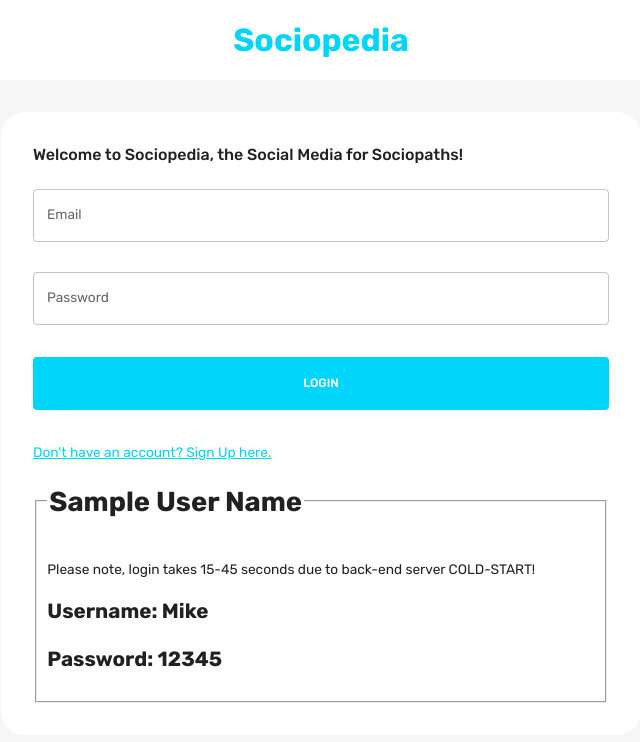
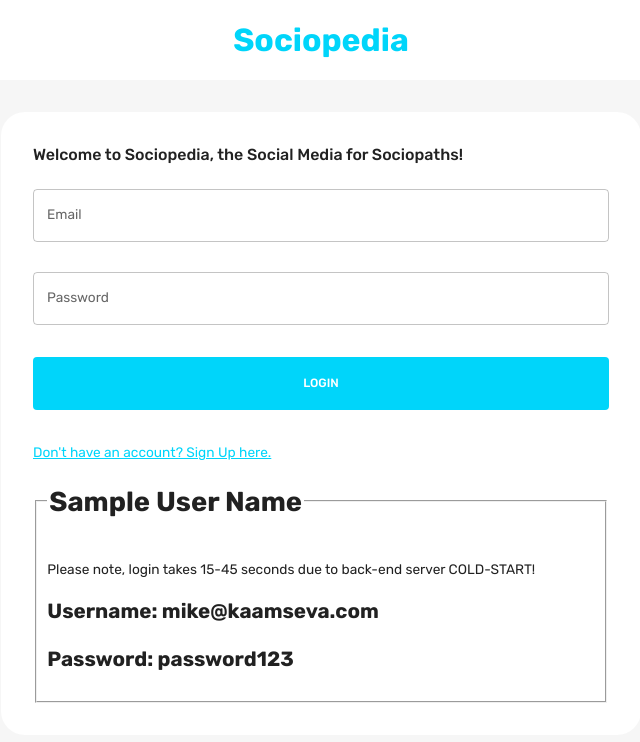
Before and after one commit to mike-rambil/Sociopedia, a React (Create React App) app in the folder client/: page / in a window 1280 px wide. Shown: the top 742 px of the page, without its empty margins (319-959 px from the left). Built offline with nearby package versions, Linux system fonts and the light colour scheme.

Commit message:
Added Form Warning:1

```diff
--- a/client/src/scenes/loginPage/index.jsx
+++ b/client/src/scenes/loginPage/index.jsx
@@ -36,8 +36,8 @@ const LoginPage = () => {
             Please note, login takes 15-45 seconds due to back-end server
             COLD-START!{' '}
           </p>
-          <h2>Username: Mike </h2>
-          <h2>Password: 12345 </h2>
+          <h2>Username: mike@kaamseva.com </h2>
+          <h2>Password: password123 </h2>
         </fieldset>
       </Box>
     </Box>
```
